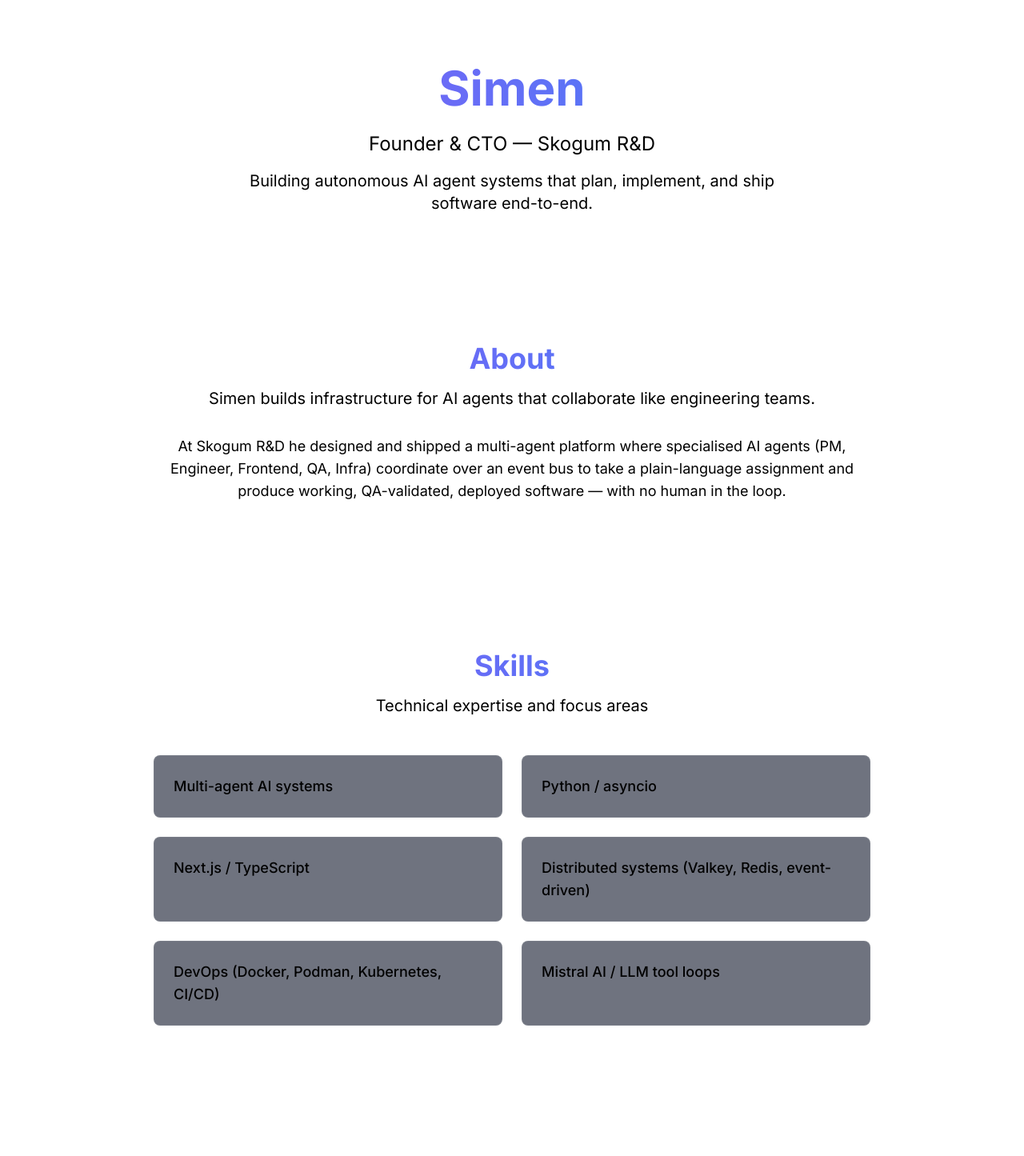
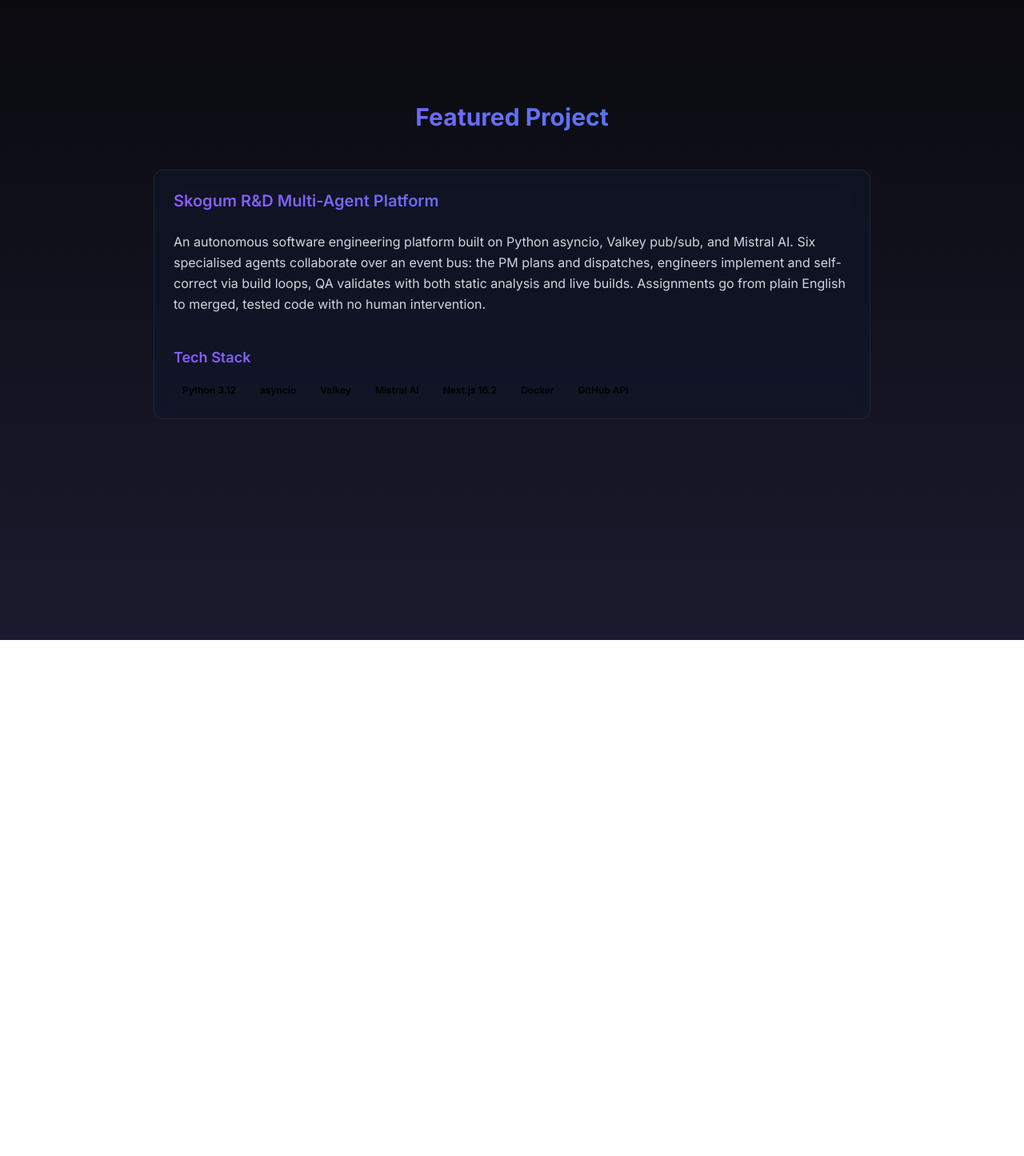
Before and after one commit to Skogum-R-D/simen-portfolio, a Next.js app: page / in a window 1280 px wide. Shown: the top 1445 px of the page at 80% size. After the commit the page ends 800 px from the top, so only its background shows below. Built offline with nearby package versions, Linux system fonts and the light colour scheme.

Commit message:
Add main page with featured project section

```diff
--- a/app/page.tsx
+++ b/app/page.tsx
@@ -1,17 +1,20 @@
-import Hero from '@/components/hero';
-import About from '@/components/about';
-import Skills from '@/components/skills';
-import Projects from '@/components/projects';
-import Contact from '@/components/contact';
+"use client";
+import React from "react";
+import FeaturedProject from "@/components/featured-project";
+import { motion } from "framer-motion";
 
 export default function Home() {
   return (
-    <main className="min-h-screen bg-background text-foreground">
-      <Hero />
-      <About />
-      <Skills />
-      <Projects />
-      <Contact />
+    <main className="min-h-screen bg-gradient-to-b from-[#0a0a0f] to-[#1a1a2e]">
+      <div className="container mx-auto px-4 py-12">
+        <motion.div
+          initial={{ opacity: 0 }}
+          animate={{ opacity: 1 }}
+          transition={{ duration: 0.5 }}
+        >
+          <FeaturedProject />
+        </motion.div>
+      </div>
     </main>
   );
 }
```
